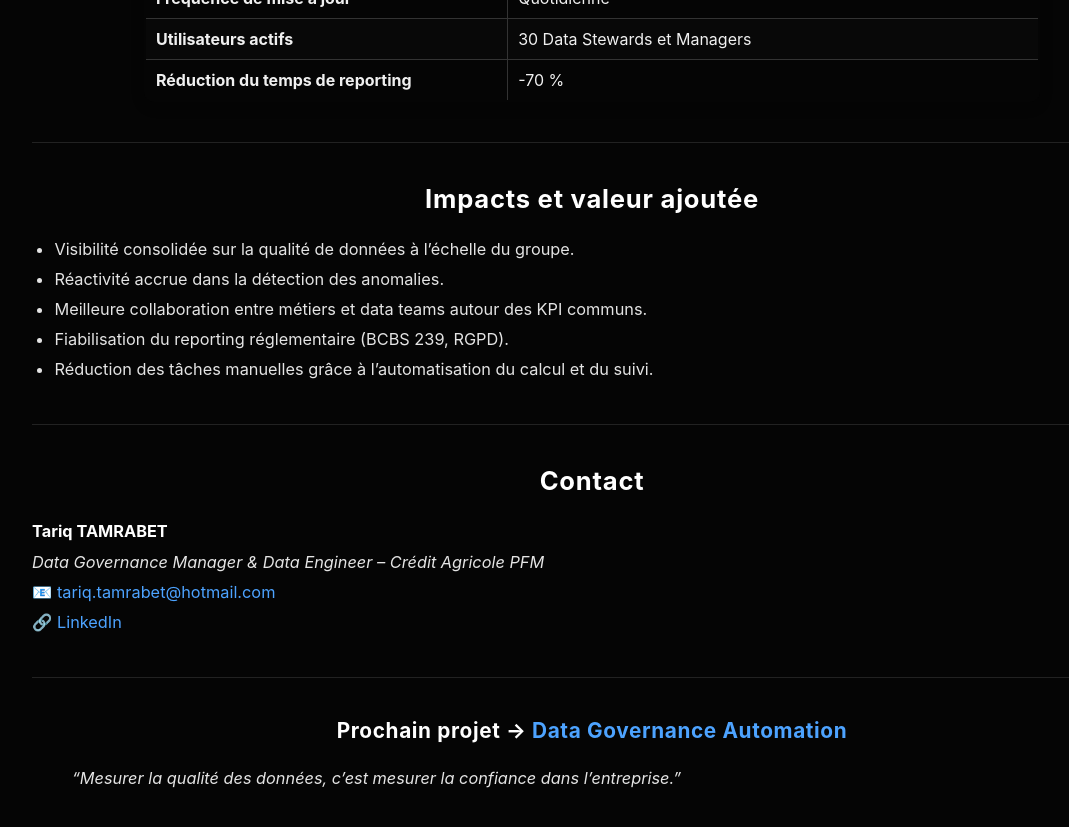
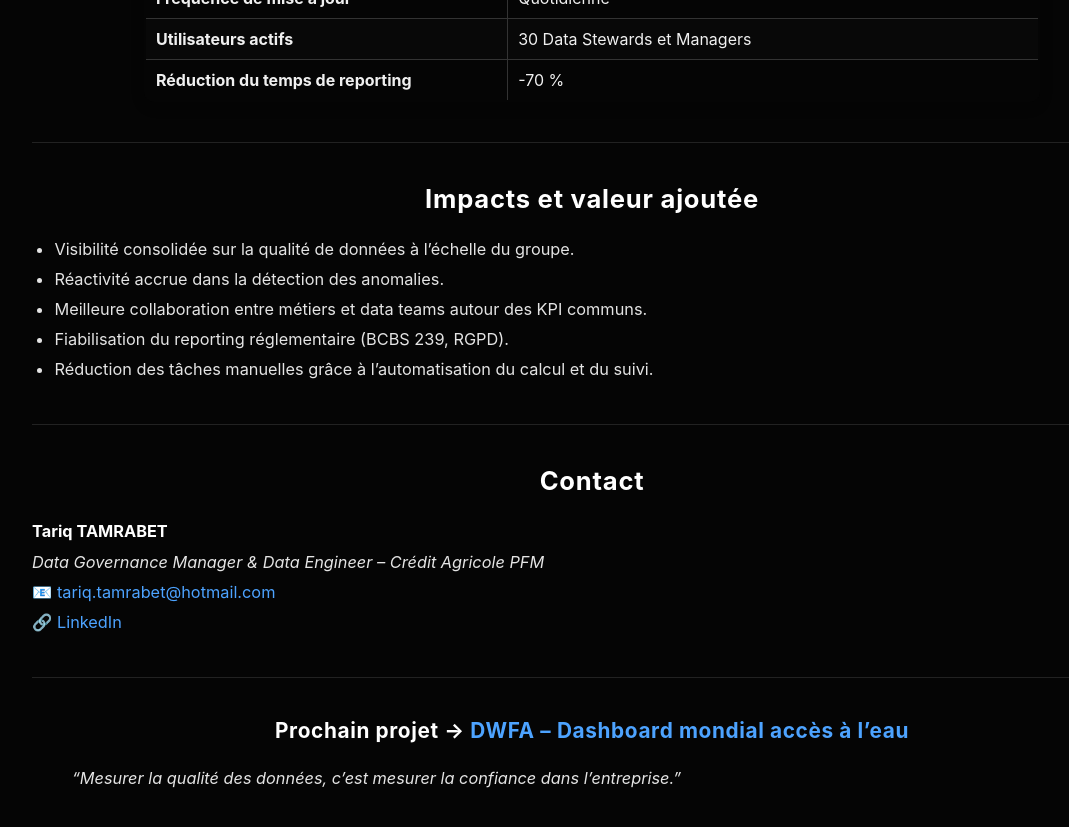
Before and after one commit to TariqTamrabet/portfolio-tariq-tamrabet, a Jekyll site: the page built from projects/data-quality-dashboard/index.md, in a window 1280 px wide and 900 px high, scrolled down 6267 px. Shown: the top 827 px of the window, without its empty margins (48-1117 px from the left). Built offline with Jekyll 4.4.1, drawn with Linux system fonts in a browser that asks for light colours.

Commit message:
Update index.md

```diff
--- a/projects/data-quality-dashboard/index.md
+++ b/projects/data-quality-dashboard/index.md
@@ -198,6 +198,8 @@ Le système repose sur une chaîne automatisée d’alimentation, de calcul et d
 
 ---
 
-### Prochain projet → [Data Governance Automation](../data-governance-automation/)
+### Prochain projet → [DWFA – Dashboard mondial accès à l’eau](../dwfa-water-dashboard/)
+
+
 
 > *“Mesurer la qualité des données, c’est mesurer la confiance dans l’entreprise.”*
```
